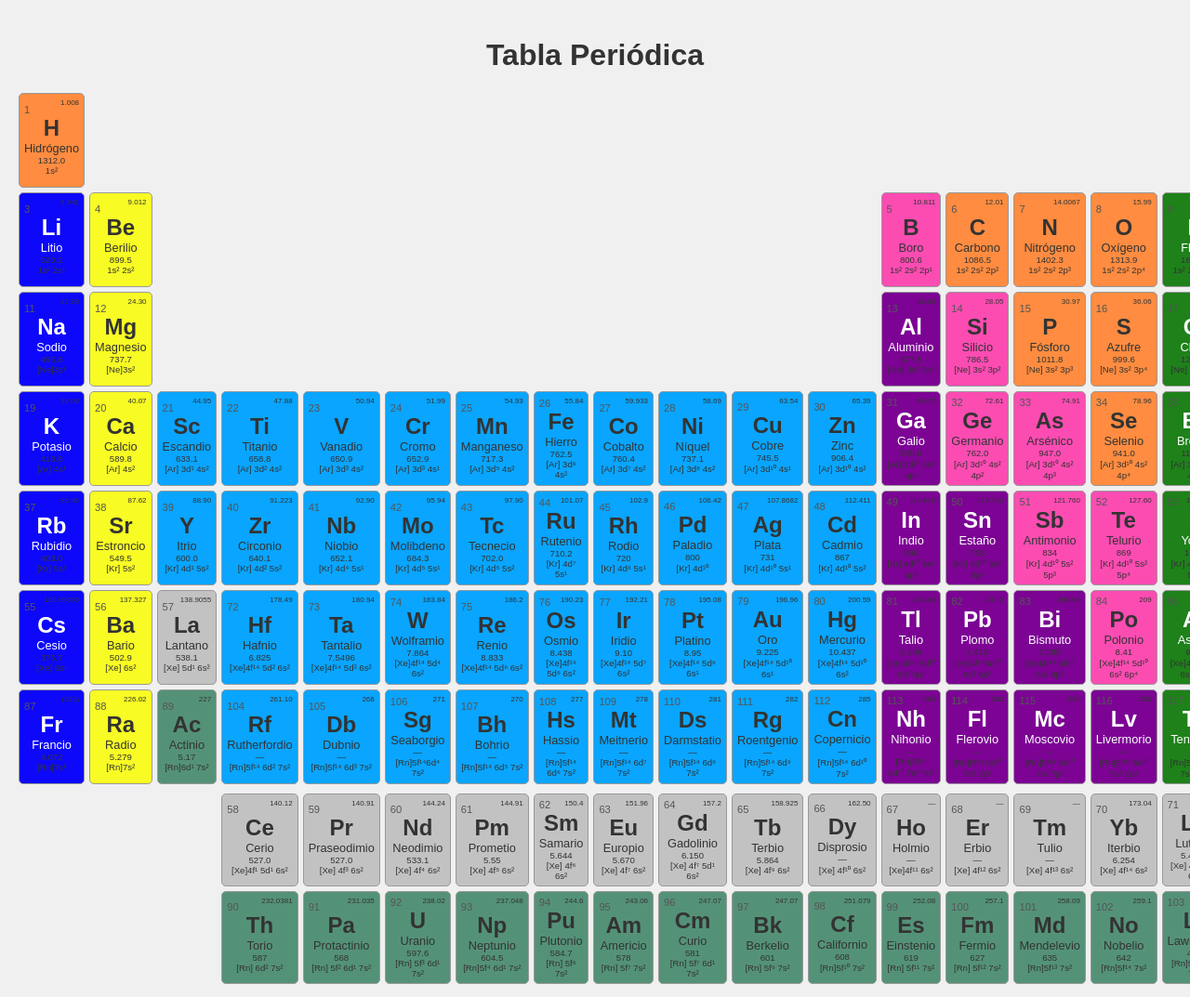
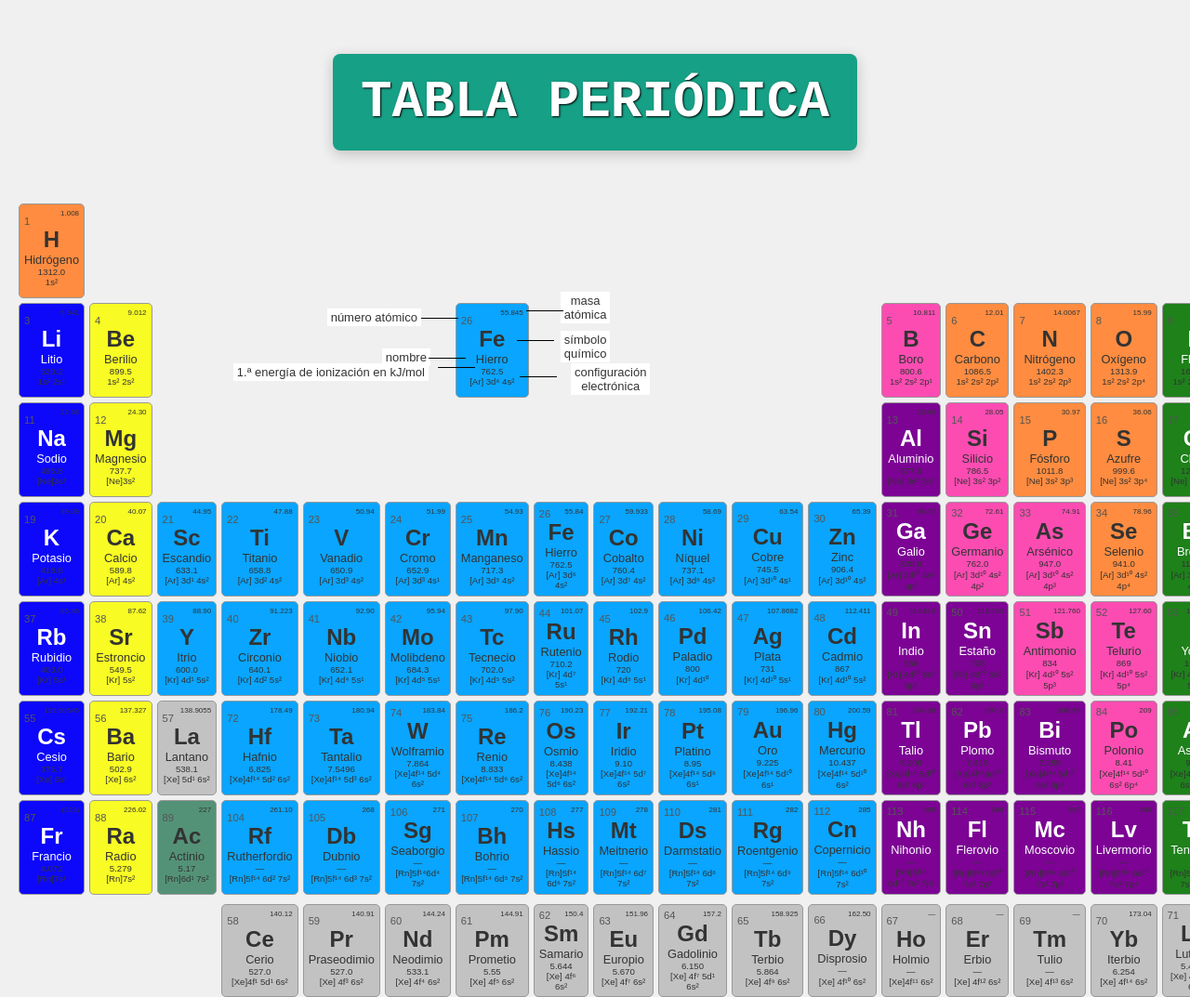
Before and after one commit to Jrangel42/3172526, a plain HTML site: page Tabla Periodica/index3.html in a window 1280 px wide. Shown: the top 1073 px of the page at 93% size. Drawn offline with Linux system fonts and the light colour scheme.

Commit message:
modificacion tabla periodica

```diff
--- a/Tabla Periodica/css/style2.css
+++ b/Tabla Periodica/css/style2.css
@@ -8,7 +8,16 @@ body {
 }
 
 h1, h2 {
-    color: #333;
+    display: inline-block;
+  background-color: #16a085;
+  color: white;
+  font-family: 'Courier New', monospace;
+  font-size: 3.5rem;
+  padding: 20px 30px;
+  border-radius: 8px;
+  box-shadow: 0 4px 15px rgba(0,0,0,0.2);
+  text-shadow: 1px 1px 2px #000;
+  text-transform: uppercase;
 }
 
 
@@ -136,3 +145,106 @@ h1, h2 {
         font-size: 0.6em;
     }
 }
+
+/* Ubicaciones específicas */
+.masa-l { top: -0.8rem; left: 7rem; }
+.masa-l::before { top: 20px; right: 50px; }
+
+.ionizacion-l { top: 4rem; left: -15rem; }
+.ionizacion-l::before { top: 4px; right: -50px; width: 30px; }
+
+.numero-l { top: 0.3rem; left: -8.7rem; }
+.numero-l::before { top: 10px; right: -40px; width: 40px; }
+
+.simbolo-l{ top: 1.8rem; left: 7rem; }
+.simbolo-l::before { top: 10px; right: 60px; width: 70px; }
+
+.nombre-l{ top: 3rem; left: -5rem; }
+.nombre-l::before { top: 10px; left: 50px; width: 50px; }
+
+.config-l{ top: 4rem; left: 7.7rem; }
+.config-l::before { top: 14px; right: 100px; width: 1px;}
+
+.elemento-ej {
+  position: relative;
+    padding: 5px;
+    border: 1px solid #999;
+    border-radius: 5px;
+    display: flex;
+    flex-direction: column;
+    justify-content: center;
+    align-items: center;
+    min-height: 80px;
+    background-color: #09a5ff;
+    transition: transform 0.2s, box-shadow 0.2s;
+}
+
+.elemento-ej:hover {
+    transform: scale(1.1);
+    box-shadow: 0 0 15px rgba(0,0,0,0.3);
+    z-index: 10;
+}
+
+.mass {
+  position: absolute;
+    top: 5px;
+    right: 5px;
+    font-size: 0.5em;
+    color: #333;
+}
+
+.ionization {
+  position: static;
+    top: 5px;
+    right: 5px;
+    font-size: 0.6em;
+    color: #333;
+}
+
+.atomic-number-ej {
+    font-size: 0.7em;
+    align-self: flex-start;
+    color: #555;
+}
+
+.symbol-ej {
+  font-size: 1.5em;
+  font-weight: bold;
+  margin: 0;
+}
+
+.name-ej {
+  font-size: 0.8em;
+    margin: 0;
+}
+
+.config {
+  position: static;
+    top: 5px;
+    right: 5px;
+    font-size: 0.6em;
+    color: #333;
+}
+
+
+/* --- ETIQUETAS Y FLECHAS --- */
+.etiquetas {
+  position: absolute;
+  inset: 0;
+  pointer-events: none;
+}
+
+.linea {
+  position: absolute;
+  font-size: 13px;
+  background: #fff;
+  padding: 2px 4px;
+}
+
+.linea::before {
+  content: "";
+  position: absolute;
+  width: 40px;
+  height: 1px;
+  background: #000;
+}
--- a/Tabla Periodica/index3.html
+++ b/Tabla Periodica/index3.html
@@ -12,6 +12,25 @@
 
     <div id="tabla-periodica" class="tabla">
 
+        <!-- Elemento ejemplo -->
+        <div class="elemento-ej" style="grid-row: 2; grid-column: 7">
+            <div class="mass">55.845</div>
+            <div class="atomic-number-ej">26</div>
+            <div class="symbol-ej">Fe</div>
+            <div class="name-ej">Hierro</div>
+            <div class="ionization">762.5</div>
+            <div class="config">[Ar] 3d⁶ 4s²</div>
+
+            <!-- Etiquetas -->
+            <div class="etiquetas" style="grid-row: 2; grid-column: 6;">
+                <span class="linea masa-l">masa atómica</span>
+                <span class="linea ionizacion-l">1.ª energía de ionización en kJ/mol</span>
+                <span class="linea numero-l">número atómico</span>
+                <span class="linea simbolo-l">símbolo químico</span>
+                <span class="linea nombre-l">nombre</span>
+                <span class="linea config-l">configuración electrónica</span>
+            </div>
+        </div>
 
         <div class="elemento nometal" style="grid-column-start: 1; grid-row-start: 1;">
             <span class="numero">1</span>
```
